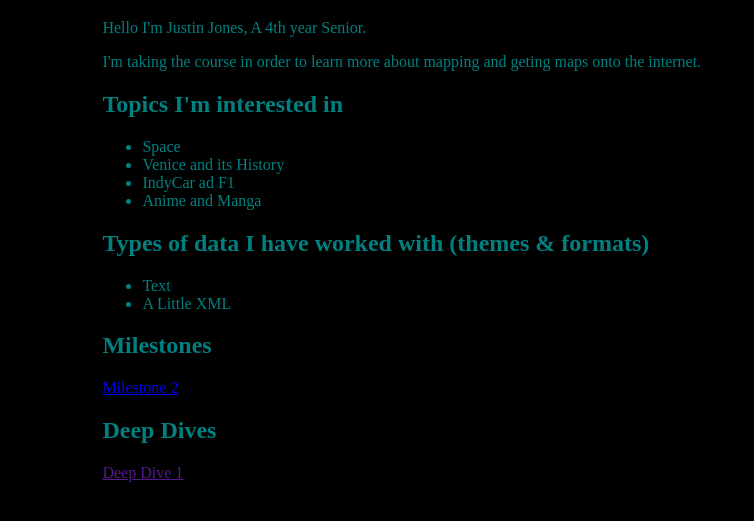
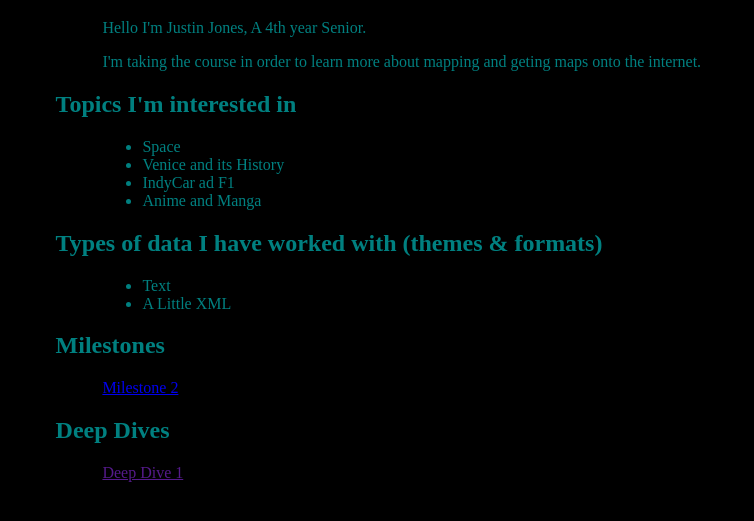
Before and after one commit to Squirrel77/GEOG-485, a plain HTML site: page index_styled.html in a window 1280 px wide. Shown: the part 61-582 px from the top of the page, without its empty margins (0-754 px from the left). Drawn offline with Linux system fonts and the light colour scheme.

Commit message:
Update index_styled.html

```diff
--- a/index_styled.html
+++ b/index_styled.html
@@ -12,6 +12,7 @@
                    body { color: teal; background: black; }
                    body { margin-left: 8%; }
                    h1 { margin-left: -8%;}
+                   h2 { margin-left: -4%;}
                 </style>
         </head>
         <body>
```
